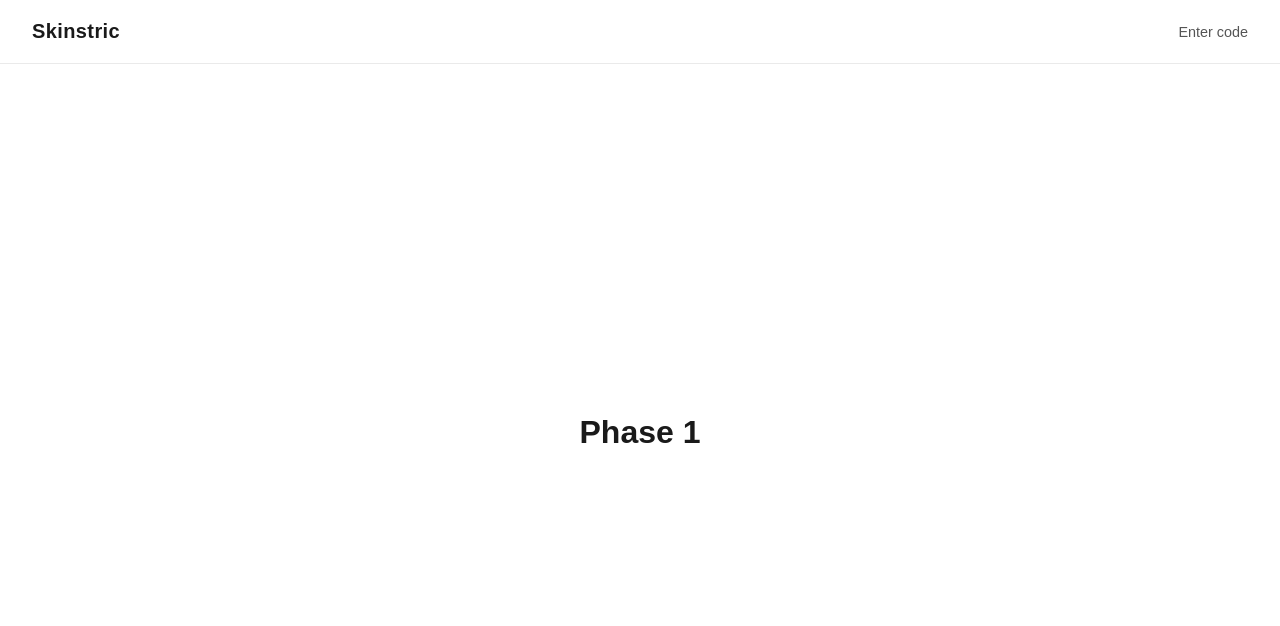
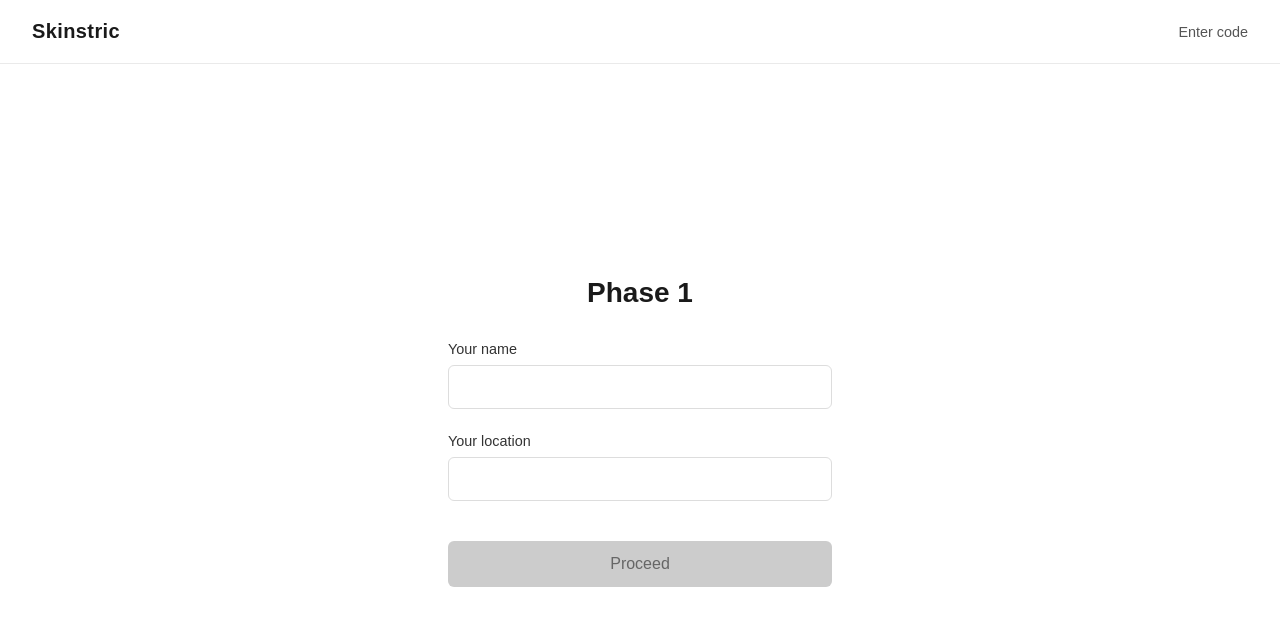
Before and after one commit to gearkid1127/skinstric-internship, a Next.js app: page /enter in a window 1280 px wide. Shown: the top 626 px of the page. Built offline with nearby package versions, Linux system fonts and the light colour scheme.

Commit message:
Implement Phase 1 validation and submission

```diff
--- a/app/enter/page.tsx
+++ b/app/enter/page.tsx
@@ -1,7 +1,156 @@
+'use client';
+
+import { useState } from 'react';
+import { useRouter } from 'next/navigation';
+import {
+  validateNameOrLocation,
+  normalizeText,
+  type FormData,
+  type FormErrors,
+  type TouchedFields
+} from '../../lib/validation';
+import { submitPhaseOne, saveToLocalStorage } from '../../lib/api';
+
 export default function EnterPage() {
+  const router = useRouter();
+  const [formData, setFormData] = useState<FormData>({
+    name: '',
+    location: ''
+  });
+  const [errors, setErrors] = useState<FormErrors>({});
+  const [touched, setTouched] = useState<TouchedFields>({
+    name: false,
+    location: false
+  });
+  const [isLoading, setIsLoading] = useState(false);
+  const [submitAttempted, setSubmitAttempted] = useState(false);
+
+  const validateField = (field: keyof FormData, value: string) => {
+    const error = validateNameOrLocation(value);
+    setErrors(prev => ({
+      ...prev,
+      [field]: error
+    }));
+    return !error;
+  };
+
+  const handleInputChange = (field: keyof FormData, value: string) => {
+    setFormData(prev => ({
+      ...prev,
+      [field]: value
+    }));
+
+    // Validate in real-time if field has been touched or submit attempted
+    if (touched[field] || submitAttempted) {
+      validateField(field, value);
+    }
+  };
+
+  const handleBlur = (field: keyof FormData) => {
+    setTouched(prev => ({
+      ...prev,
+      [field]: true
+    }));
+    validateField(field, formData[field]);
+  };
+
+  const isFormValid = () => {
+    const nameValid = !validateNameOrLocation(formData.name);
+    const locationValid = !validateNameOrLocation(formData.location);
+    return nameValid && locationValid;
+  };
+
+  const handleSubmit = async (e: React.FormEvent) => {
+    e.preventDefault();
+    setSubmitAttempted(true);
+
+    // Validate all fields
+    const nameValid = validateField('name', formData.name);
+    const locationValid = validateField('location', formData.location);
+
+    if (!nameValid || !locationValid || isLoading) {
+      return;
+    }
+
+    setIsLoading(true);
+
+    try {
+      const normalizedData = {
+        name: normalizeText(formData.name),
+        location: normalizeText(formData.location)
+      };
+
+      const result = await submitPhaseOne(normalizedData);
+
+      if (result.success) {
+        saveToLocalStorage('skinstric.phase1', normalizedData);
+        router.push('/testing');
+      } else {
+        // Handle API error - you might want to show this error to the user
+        console.error('API Error:', result.error);
+        alert('An error occurred. Please try again.');
+      }
+    } catch (error) {
+      console.error('Unexpected error:', error);
+      alert('An unexpected error occurred. Please try again.');
+    } finally {
+      setIsLoading(false);
+    }
+  };
+
+  const shouldShowError = (field: keyof FormData) => {
+    return (touched[field] || submitAttempted) && errors[field];
+  };
+
+  const isButtonDisabled = !isFormValid() || isLoading;
+
   return (
-    <div>
-      <h1>Phase 1</h1>
-    </div>
+    <form className="form-container" onSubmit={handleSubmit}>
+      <h1 className="form-title">Phase 1</h1>
+
+      <div className="input-group">
+        <label htmlFor="name" className="input-label">
+          Your name
+        </label>
+        <input
+          id="name"
+          type="text"
+          value={formData.name}
+          onChange={(e) => handleInputChange('name', e.target.value)}
+          onBlur={() => handleBlur('name')}
+          className={`input-field ${shouldShowError('name') ? 'error' : ''}`}
+          disabled={isLoading}
+        />
+        {shouldShowError('name') && (
+          <span className="error-text">{errors.name}</span>
+        )}
+      </div>
+
+      <div className="input-group">
+        <label htmlFor="location" className="input-label">
+          Your location
+        </label>
+        <input
+          id="location"
+          type="text"
+          value={formData.location}
+          onChange={(e) => handleInputChange('location', e.target.value)}
+          onBlur={() => handleBlur('location')}
+          className={`input-field ${shouldShowError('location') ? 'error' : ''}`}
+          disabled={isLoading}
+        />
+        {shouldShowError('location') && (
+          <span className="error-text">{errors.location}</span>
+        )}
+      </div>
+
+      <button
+        type="submit"
+        disabled={isButtonDisabled}
+        className="primary-button"
+      >
+        {isLoading ? 'Submitting…' : 'Proceed'}
+      </button>
+    </form>
   );
 }
--- a/app/globals.css
+++ b/app/globals.css
@@ -47,3 +47,133 @@ body {
   justify-content: center;
   align-items: center;
 }
+
+/* Hero Section */
+.hero {
+  flex: 1;
+  display: flex;
+  justify-content: center;
+  align-items: center;
+  text-align: center;
+  padding: 2rem;
+}
+
+.hero-content {
+  max-width: 42rem;
+  display: flex;
+  flex-direction: column;
+  gap: 1.25rem;
+}
+
+.hero-title {
+  font-size: 2.8rem;
+  font-weight: 600;
+  letter-spacing: -0.02em;
+}
+
+.hero-subtitle {
+  font-size: 1.1rem;
+  color: #555;
+}
+
+.hero-button {
+  margin-top: 1rem;
+  display: inline-flex;
+  align-items: center;
+  justify-content: center;
+  padding: 0.85rem 1.6rem;
+  border-radius: 999px;
+  background: #111;
+  color: #fff;
+  font-size: 0.95rem;
+  text-decoration: none;
+  cursor: pointer;
+  transition: background 0.2s ease, transform 0.05s ease;
+}
+
+.hero-button:hover {
+  background: #000;
+}
+
+.hero-button:active {
+  transform: scale(0.98);
+}
+
+/* Form Styles */
+.form-container {
+  max-width: 28rem;
+  width: 100%;
+  display: flex;
+  flex-direction: column;
+  gap: 1.5rem;
+  padding: 2rem;
+}
+
+.form-title {
+  font-size: 1.75rem;
+  font-weight: 600;
+  text-align: center;
+  margin-bottom: 0.5rem;
+}
+
+.input-group {
+  display: flex;
+  flex-direction: column;
+  gap: 0.5rem;
+}
+
+.input-label {
+  font-size: 0.9rem;
+  font-weight: 500;
+  color: #333;
+}
+
+.input-field {
+  padding: 0.75rem 1rem;
+  border: 1px solid #ddd;
+  border-radius: 0.375rem;
+  font-size: 1rem;
+  transition: border-color 0.2s ease;
+}
+
+.input-field:focus {
+  outline: none;
+  border-color: #333;
+}
+
+.input-field.error {
+  border-color: #ef4444;
+}
+
+.error-text {
+  font-size: 0.85rem;
+  color: #ef4444;
+  margin-top: 0.25rem;
+}
+
+.primary-button {
+  padding: 0.85rem 1.5rem;
+  background: #111;
+  color: white;
+  border: none;
+  border-radius: 0.375rem;
+  font-size: 1rem;
+  font-weight: 500;
+  cursor: pointer;
+  transition: background 0.2s ease, transform 0.05s ease;
+  margin-top: 1rem;
+}
+
+.primary-button:hover:not(:disabled) {
+  background: #000;
+}
+
+.primary-button:active:not(:disabled) {
+  transform: scale(0.98);
+}
+
+.primary-button:disabled {
+  background: #ccc;
+  cursor: not-allowed;
+  color: #666;
+}
--- /dev/null
+++ b/lib/api.ts
@@ -0,0 +1,43 @@
+export interface ApiResponse<T = any> {
+  success: boolean;
+  data?: T;
+  error?: string;
+}
+
+export async function submitPhaseOne(data: { name: string; location: string }): Promise<ApiResponse> {
+  try {
+    const response = await fetch('https://us-central1-api-skinstric-ai.cloudfunctions.net/skinstricPhaseOne', {
+      method: 'POST',
+      headers: {
+        'Content-Type': 'application/json',
+      },
+      body: JSON.stringify(data),
+    });
+
+    if (!response.ok) {
+      return {
+        success: false,
+        error: `Server error: ${response.status} ${response.statusText}`,
+      };
+    }
+
+    const responseData = await response.json();
+    return {
+      success: true,
+      data: responseData,
+    };
+  } catch (error) {
+    return {
+      success: false,
+      error: error instanceof Error ? error.message : 'Network error occurred',
+    };
+  }
+}
+
+export function saveToLocalStorage(key: string, data: any): void {
+  try {
+    localStorage.setItem(key, JSON.stringify(data));
+  } catch (error) {
+    console.error('Failed to save to localStorage:', error);
+  }
+}
--- /dev/null
+++ b/lib/validation.ts
@@ -0,0 +1,41 @@
+// Normalization helper
+export function normalizeText(text: string): string {
+  return text.trim().replace(/\s+/g, ' ');
+}
+
+// Validation helper
+export function validateNameOrLocation(value: string): string | null {
+  const normalized = normalizeText(value);
+
+  if (!normalized) {
+    return 'This field is required';
+  }
+
+  // Check for digits
+  if (/\d/.test(normalized)) {
+    return 'Numbers are not allowed';
+  }
+
+  // Check for allowed characters: letters, spaces, apostrophes (both ' and '), hyphens
+  const allowedPattern = /^[a-zA-Z\s'\'-]+$/;
+  if (!allowedPattern.test(normalized)) {
+    return 'Only letters, spaces, apostrophes, and hyphens are allowed';
+  }
+
+  return null; // No error
+}
+
+export interface FormData {
+  name: string;
+  location: string;
+}
+
+export interface FormErrors {
+  name?: string;
+  location?: string;
+}
+
+export interface TouchedFields {
+  name: boolean;
+  location: boolean;
+}
```
Also changed, not shown: app/page.tsx (+12 -3 lines).
